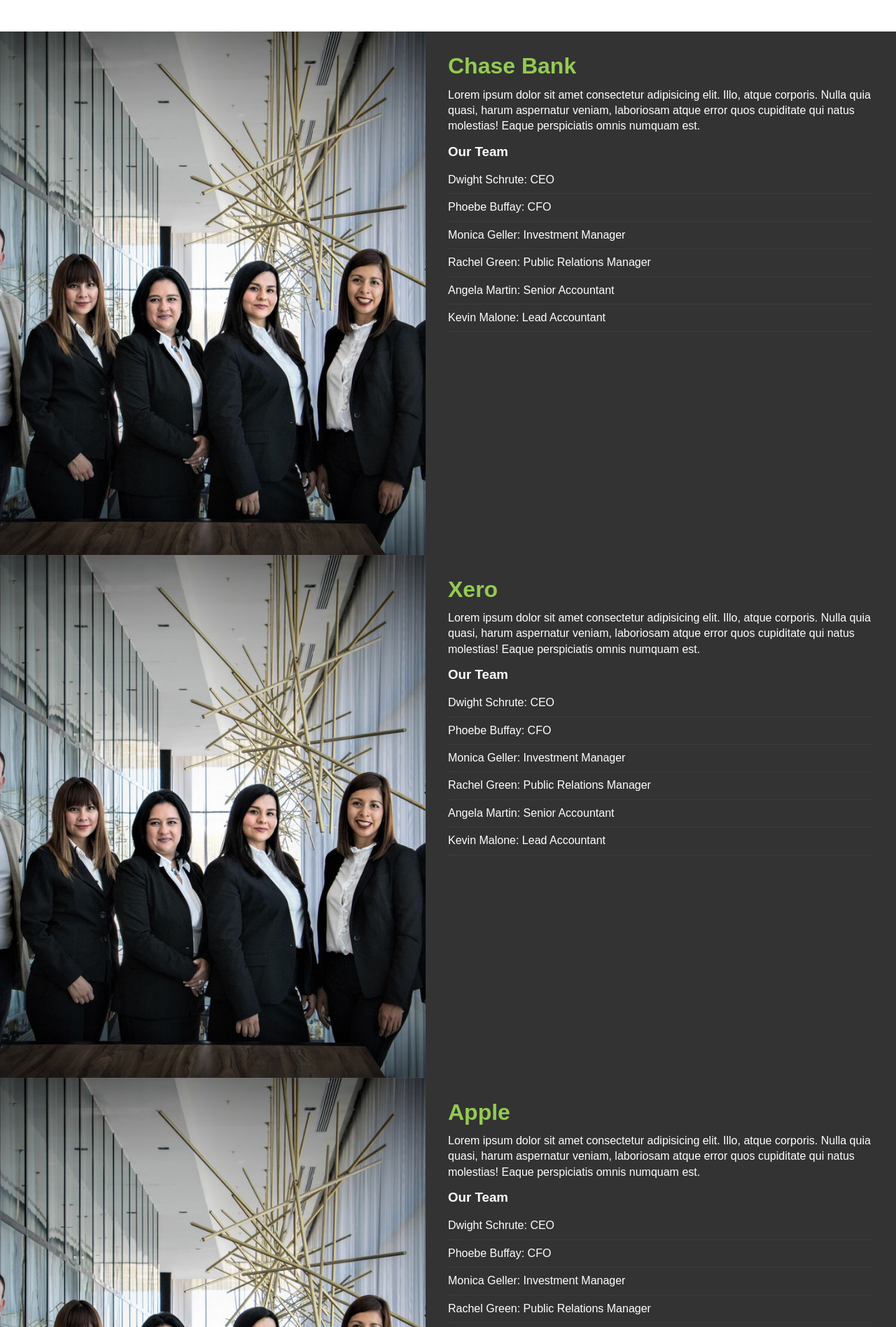
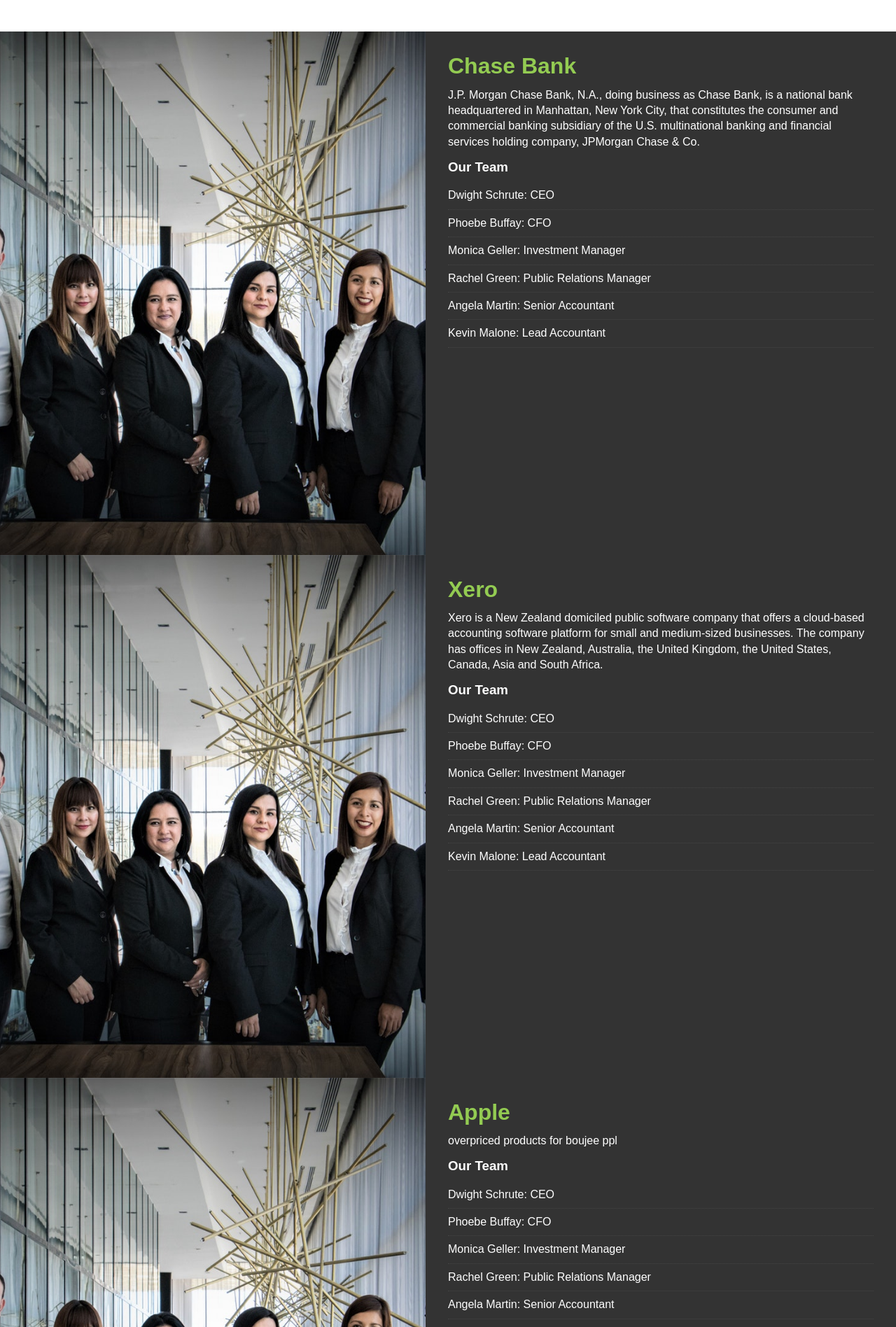
Before and after one commit to VishwaSheth03/StockPredictApp, a plain HTML site: page StockPredict_website/templates/index.html in a window 1280 px wide. Shown: the part 1144-3040 px from the top of the page at 70% size. Drawn offline with nearby package versions, Linux system fonts and the light colour scheme.

Commit message:
new desc for clients

```diff
--- a/StockPredict_website/templates/index.html
+++ b/StockPredict_website/templates/index.html
@@ -58,8 +58,9 @@
     <div class="who-img"></div>
     <div class="who-text bg-dark p-2">
       <h2 class="m-heading"><span class="text-primary">Chase Bank</span></h2>
-      <p>Lorem ipsum dolor sit amet consectetur adipisicing elit. Illo, atque corporis. Nulla quia quasi, harum aspernatur
-        veniam, laboriosam atque error quos cupiditate qui natus molestias! Eaque perspiciatis omnis numquam est.</p>
+      <p>J.P. Morgan Chase Bank, N.A., doing business as Chase Bank, is a national bank headquartered in Manhattan, New York City,
+        that constitutes the consumer and commercial banking subsidiary of the U.S. multinational banking and financial services
+        holding company, JPMorgan Chase & Co.</p>
       <h3>Our Team</h3>
       <ul class="list ">
         <li>Dwight Schrute: CEO</li>
@@ -77,7 +78,9 @@
     <div class="who-img"></div>
     <div class="who-text bg-dark p-2">
       <h2 class="m-heading"><span class="text-primary">Xero</span></h2>
-      <p>Lorem ipsum dolor sit amet consectetur adipisicing elit. Illo, atque corporis. Nulla quia quasi, harum aspernatur veniam, laboriosam atque error quos cupiditate qui natus molestias! Eaque perspiciatis omnis numquam est.</p>
+      <p>Xero is a New Zealand domiciled public software company that offers a cloud-based accounting software platform for small
+        and medium-sized businesses. The company has offices in New Zealand, Australia, the United Kingdom, the United States,
+        Canada, Asia and South Africa.</p>
       <h3>Our Team</h3>
       <ul class="list ">
         <li>Dwight Schrute: CEO</li>
@@ -95,8 +98,7 @@
     <div class="who-img"></div>
     <div class="who-text bg-dark p-2">
       <h2 class="m-heading"><span class="text-primary">Apple</span></h2>
-      <p>Lorem ipsum dolor sit amet consectetur adipisicing elit. Illo, atque corporis. Nulla quia quasi, harum aspernatur
-        veniam, laboriosam atque error quos cupiditate qui natus molestias! Eaque perspiciatis omnis numquam est.</p>
+      <p>overpriced products for boujee ppl</p>
       <h3>Our Team</h3>
       <ul class="list ">
         <li>Dwight Schrute: CEO</li>
@@ -114,8 +116,7 @@
     <div class="who-img"></div>
     <div class="who-text bg-dark p-2">
       <h2 class="m-heading"><span class="text-primary">Nintendo</span></h2>
-      <p>Lorem ipsum dolor sit amet consectetur adipisicing elit. Illo, atque corporis. Nulla quia quasi, harum aspernatur
-        veniam, laboriosam atque error quos cupiditate qui natus molestias! Eaque perspiciatis omnis numquam est.</p>
+      <p>LNintendo Co., Ltd. is a Japanese multinational consumer electronics and video game company headquartered in Kyoto.</p>
       <h3>Our Team</h3>
       <ul class="list ">
         <li>Dwight Schrute: CEO</li>
@@ -133,8 +134,8 @@
     <div class="who-img"></div>
     <div class="who-text bg-dark p-2">
       <h2 class="m-heading"><span class="text-primary">Netflix</span></h2>
-      <p>Lorem ipsum dolor sit amet consectetur adipisicing elit. Illo, atque corporis. Nulla quia quasi, harum aspernatur
-        veniam, laboriosam atque error quos cupiditate qui natus molestias! Eaque perspiciatis omnis numquam est.</p>
+      <p>Netflix, Inc. is an American media-services provider headquartered in Los Gatos, California, founded in 1997 by Reed
+        Hastings and Marc Randolph in Scotts Valley, California.</p>
       <h3>Our Team</h3>
       <ul class="list ">
         <li>Dwight Schrute: CEO</li>
```
